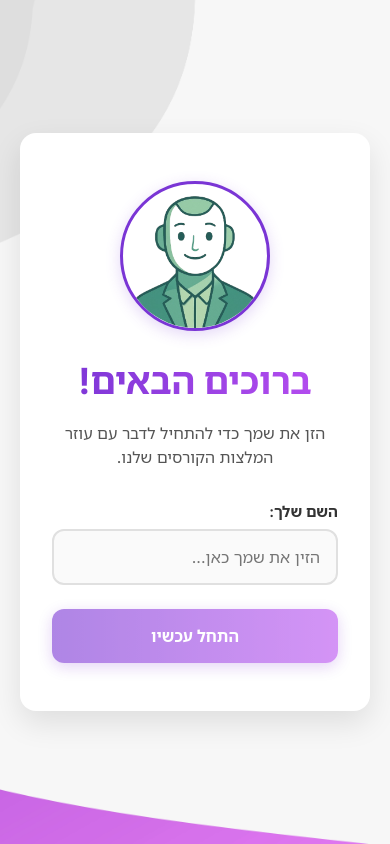
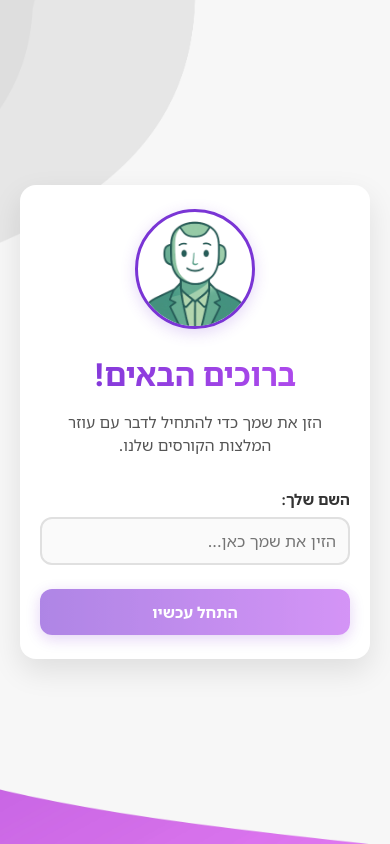
Before and after one commit to MajedSaade/Project-Pt2, a React (Create React App) app: page /welcome in a window 390 px wide. Built offline with nearby package versions, Linux system fonts and the light colour scheme; no server answers.

Commit message:
Optimizing for mobiles

```diff
--- a/public/index.html
+++ b/public/index.html
@@ -3,7 +3,7 @@
   <head>
     <meta charset="utf-8" />
     <link rel="icon" href="%PUBLIC_URL%/favicon.ico" />
-    <meta name="viewport" content="width=device-width, initial-scale=1" />
+    <meta name="viewport" content="width=device-width, initial-scale=1, maximum-scale=1, user-scalable=no, viewport-fit=cover" />
     <link href="https://fonts.googleapis.com/css2?family=Inter:wght@400;500;600;700&display=swap" rel="stylesheet">
     <meta name="theme-color" content="#000000" />
     <meta
--- a/src/components/Chat.tsx
+++ b/src/components/Chat.tsx
@@ -302,46 +302,46 @@ const styles = {
   container: {
     display: 'flex',
     flexDirection: 'column' as const,
-    height: '100vh',
+    height: '100dvh',
     fontFamily: "'Inter', 'Noto Sans Hebrew', Arial, sans-serif",
     overflow: 'hidden',
-    direction: 'rtl' as const
+    direction: 'rtl' as const,
+    backgroundColor: '#f5f5f5'
   },
   header: {
-    position: 'fixed' as 'fixed',
-    top: 0,
-    left: 0,
-    right: 0,
-    zIndex: 10,
+    position: 'relative' as const,
     backgroundImage: 'linear-gradient(to right, #7a35d5, #9d5ddf)',
-    backgroundColor: '#7a35d5', // optional fallback color
+    backgroundColor: '#7a35d5',
     color: 'white',
-    padding: '24px 32px',
-    borderBottomLeftRadius: '16px',
-    borderBottomRightRadius: '16px',
+    padding: 'clamp(16px, 3vw, 24px) clamp(20px, 4vw, 32px)',
     display: 'flex',
     justifyContent: 'space-between',
     alignItems: 'center',
-    boxShadow: '0 4px 12px rgba(0, 0, 0, 0.1)'
+    boxShadow: '0 4px 12px rgba(0, 0, 0, 0.15)',
+    flexShrink: 0,
+    gap: '16px',
+    flexWrap: 'wrap' as const
   },
   userInfo: {
     flex: 1
   },
   title: {
     margin: 0,
-    fontSize: '24px',
+    fontSize: 'clamp(18px, 5vw, 24px)',
     fontWeight: 600
   },
   userDetails: {
     margin: '8px 0 0 0',
-    fontSize: '15px',
+    fontSize: 'clamp(13px, 3vw, 15px)',
     fontWeight: 500,
     opacity: 0.85
   },
   headerRight: {
     display: 'flex',
     alignItems: 'center',
-    gap: '20px'
+    gap: 'clamp(12px, 2vw, 20px)',
+    flexWrap: 'wrap' as const,
+    justifyContent: 'center'
   },
   timerContainer: {
     display: 'flex',
@@ -355,14 +355,14 @@ const styles = {
     direction: 'rtl' as const
   },
   timerLabel: {
-    fontSize: '14px',
+    fontSize: 'clamp(12px, 3vw, 14px)',
     fontWeight: 500,
     opacity: 0.9,
     direction: 'rtl' as const,
     textAlign: 'right' as const
   },
   timerValue: {
-    fontSize: '18px',
+    fontSize: 'clamp(14px, 3vw, 18px)',
     fontWeight: 700,
     fontFamily: 'monospace',
     letterSpacing: '1px',
@@ -372,9 +372,9 @@ const styles = {
     backgroundImage: 'linear-gradient(to right, #4169e1)',
     color: 'white',
     border: 'none',
-    padding: '12px 24px',
+    padding: 'clamp(10px, 2vw, 12px) clamp(16px, 3vw, 24px)',
     borderRadius: '10px',
-    fontSize: '15px',
+    fontSize: 'clamp(13px, 3vw, 15px)',
     fontWeight: 600,
     cursor: 'pointer',
     display: 'flex',
@@ -382,6 +382,7 @@ const styles = {
     gap: '8px',
     transition: 'all 0.2s ease-in-out',
     boxShadow: '0 2px 6px rgba(65, 105, 225, 0.2)',
+    minHeight: '40px'
   },
   saveButton: {
     backgroundImage: 'linear-gradient(to right, #28a745)',
@@ -408,18 +409,16 @@ const styles = {
     backgroundPosition: 'center',
     backgroundAttachment: 'fixed',
     backdropFilter: 'blur(2px)',
-    paddingTop: '120px',
-    paddingBottom: '100px',
-    overflow: 'hidden'
+    overflow: 'hidden',
+    position: 'relative' as const
   },
   messagesContainer: {
     flex: 1,
     overflowY: 'auto' as const,
-    padding: '20px',
+    padding: 'clamp(12px, 3vw, 20px)',
     display: 'flex',
     flexDirection: 'column' as const,
-    gap: '10px',
-    height: 'calc(100vh - 220px)'
+    gap: '10px'
   },
   messageWrapper: {
     display: 'flex',
@@ -428,14 +427,14 @@ const styles = {
   },
   message: {
     maxWidth: '75%',
-    padding: '14px 18px',
+    padding: 'clamp(10px, 2vw, 14px) clamp(12px, 2vw, 18px)',
     borderRadius: '20px',
     wordWrap: 'break-word' as const,
     boxShadow: '0 3px 8px rgba(0,0,0,0.05)',
     transition: 'transform 0.2s ease'
   },
   messageContent: {
-    fontSize: '14px',
+    fontSize: 'clamp(13px, 3vw, 14px)',
     lineHeight: '1.4',
     whiteSpace: 'pre-wrap' as const,
     direction: 'rtl' as const,
@@ -453,8 +452,8 @@ const styles = {
     background: 'white',
     border: '1.5px solid #7a35d5',
     borderRadius: '12px',
-    padding: '6px 16px',
-    fontSize: '13px',
+    padding: 'clamp(4px, 1vw, 6px) clamp(12px, 2vw, 16px)',
+    fontSize: 'clamp(12px, 2vw, 13px)',
     fontWeight: 600,
     cursor: 'pointer',
     color: '#7a35d5',
@@ -488,41 +487,46 @@ const styles = {
     animationDelay: '0.4s',
   },
   inputForm: {
-    position: 'fixed' as const,
-    bottom: 0,
-    left: 0,
-    right: 0,
+    position: 'relative' as const,
     display: 'flex',
-    padding: '20px',
+    padding: 'clamp(12px, 2vw, 20px)',
     backgroundColor: 'white',
-    borderTop: '1px solid #e9ecef',
-    boxShadow: '0 -2px 10px rgba(0, 0, 0, 0.05)',
-    zIndex: 10
+    borderTop: '2px solid #e9ecef',
+    boxShadow: '0 -4px 12px rgba(0, 0, 0, 0.08)',
+    gap: 'clamp(10px, 2vw, 12px)',
+    flexShrink: 0,
+    flexWrap: 'wrap' as const
   },
   input: {
     flex: 1,
-    padding: '14px 18px',
+    padding: 'clamp(10px, 2vw, 14px) clamp(12px, 2vw, 18px)',
     border: '1px solid #ccc',
     borderRadius: '999px',
-    fontSize: '15px',
+    fontSize: 'clamp(13px, 3vw, 15px)',
     outline: 'none',
-    marginLeft: '12px',
     boxShadow: '0 2px 6px rgba(0, 0, 0, 0.05)',
     transition: 'border-color 0.2s ease',
     direction: 'rtl' as const,
-    textAlign: 'right' as const
+    textAlign: 'right' as const,
+    minHeight: '40px',
+    minWidth: '150px'
   },
   sendButton: {
     backgroundImage: 'linear-gradient(to right, #4169e1, #6495ed)',
     color: 'white',
     border: 'none',
-    padding: '12px 24px',
+    padding: 'clamp(10px, 2vw, 12px) clamp(16px, 3vw, 24px)',
     borderRadius: '999px',
     cursor: 'pointer',
-    fontSize: '15px',
+    fontSize: 'clamp(13px, 3vw, 15px)',
     fontWeight: 600,
     transition: 'all 0.3s ease-in-out',
     boxShadow: '0 4px 10px rgba(65, 105, 225, 0.25)',
+    minHeight: '40px',
+    whiteSpace: 'nowrap' as const,
+    display: 'flex',
+    alignItems: 'center',
+    justifyContent: 'center'
   },
   avatar: {
     width: '40px',
--- a/src/components/Survey.tsx
+++ b/src/components/Survey.tsx
@@ -281,19 +281,20 @@ const styles = {
     display: 'flex',
     justifyContent: 'center',
     alignItems: 'center',
-    minHeight: '100vh',
+    minHeight: '100dvh',
+    height: '100dvh',
     background: 'linear-gradient(135deg, #667eea 0%, #764ba2 100%)',
-    padding: '20px',
+    padding: 'clamp(12px, 4vw, 20px)',
     direction: 'rtl' as const
   },
   surveyCard: {
     backgroundColor: 'white',
     borderRadius: '20px',
-    padding: '40px',
+    padding: 'clamp(24px, 4vw, 40px)',
     maxWidth: '700px',
     width: '100%',
     boxShadow: '0 10px 40px rgba(0, 0, 0, 0.1)',
-    maxHeight: '85vh',
+    maxHeight: '85dvh',
     overflowY: 'auto' as const
   },
   title: {
--- a/src/components/TeacherInfo.tsx
+++ b/src/components/TeacherInfo.tsx
@@ -311,7 +311,7 @@ const styles = {
     display: 'flex',
     justifyContent: 'center',
     alignItems: 'center',
-    minHeight: '100vh',
+    minHeight: '100dvh',
     backgroundImage: `url(${backgroundImage})`,
     backgroundSize: 'cover',
     backgroundPosition: 'center',
@@ -323,20 +323,20 @@ const styles = {
 
   formContainer: {
     backgroundColor: 'white',
-    padding: '40px 32px',
+    padding: 'clamp(24px, 5vw, 40px) clamp(20px, 4vw, 32px)',
     borderRadius: '16px',
     boxShadow: '0 12px 30px rgba(0, 0, 0, 0.1)',
     width: '100%',
     maxWidth: '600px',
     direction: 'rtl' as const,
-    maxHeight: '90vh',
+    maxHeight: '90dvh',
     overflowY: 'auto' as const
   },
 
   title: {
     marginBottom: '16px',
     color: '#1f1f1f',
-    fontSize: '32px',
+    fontSize: 'clamp(24px, 8vw, 32px)',
     fontWeight: 700,
     background: 'linear-gradient(to right, #7a35d5, #b84ef1)',
     WebkitBackgroundClip: 'text',
@@ -348,7 +348,7 @@ const styles = {
   subtitle: {
     marginBottom: '32px',
     color: '#555',
-    fontSize: '16px',
+    fontSize: 'clamp(13px, 4vw, 16px)',
     fontWeight: 400,
     lineHeight: '1.5',
     textAlign: 'center' as const
@@ -374,7 +374,7 @@ const styles = {
 
   input: {
     width: '100%',
-    padding: '12px 16px',
+    padding: 'clamp(10px, 2vw, 12px) clamp(12px, 2vw, 16px)',
     border: '2px solid #e0e0e0',
     borderRadius: '8px',
     fontSize: '16px',
@@ -387,7 +387,7 @@ const styles = {
 
   select: {
     width: '100%',
-    padding: '12px 16px',
+    padding: 'clamp(10px, 2vw, 12px) clamp(12px, 2vw, 16px)',
     border: '2px solid #e0e0e0',
     borderRadius: '8px',
     fontSize: '16px',
@@ -415,15 +415,16 @@ const styles = {
     width: '100%',
     background: 'linear-gradient(to right, #7a35d5, #b84ef1)',
     color: '#fff',
-    padding: '16px',
+    padding: 'clamp(12px, 3vw, 16px)',
     border: 'none',
     borderRadius: '12px',
-    fontSize: '18px',
+    fontSize: 'clamp(14px, 4vw, 18px)',
     fontWeight: 600,
     cursor: 'pointer',
     transition: 'all 0.3s ease',
     boxShadow: '0 4px 15px rgba(106, 17, 203, 0.3)',
-    marginTop: '16px'
+    marginTop: '16px',
+    minHeight: '44px'
   },
 
   searchContainer: {
--- a/src/components/Welcome.tsx
+++ b/src/components/Welcome.tsx
@@ -91,7 +91,7 @@ const styles = {
 
   formContainer: {
     backgroundColor: 'white',
-    padding: '48px 32px',
+    padding: 'clamp(24px, 5vw, 48px) clamp(20px, 4vw, 32px)',
     borderRadius: '16px',
     boxShadow: '0 12px 30px rgba(0, 0, 0, 0.1)',
     width: '100%',
@@ -107,8 +107,8 @@ const styles = {
   },
 
   avatar: {
-    width: '150px',
-    height: '150px',
+    width: 'clamp(120px, 25vw, 150px)',
+    height: 'clamp(120px, 25vw, 150px)',
     borderRadius: '50%',
     objectFit: 'cover' as const,
     border: '3px solid #7a35d5',
@@ -118,7 +118,7 @@ const styles = {
   title: {
     marginBottom: '16px',
     color: '#1f1f1f',
-    fontSize: '36px',
+    fontSize: 'clamp(28px, 8vw, 36px)',
     fontWeight: 700,
     background: 'linear-gradient(to right, #7a35d5, #b84ef1)',
     WebkitBackgroundClip: 'text',
@@ -130,7 +130,7 @@ const styles = {
   subtitle: {
     marginBottom: '32px',
     color: '#555',
-    fontSize: '16px',
+    fontSize: 'clamp(14px, 4vw, 16px)',
     fontWeight: 400,
     lineHeight: '1.5',
     fontFamily: '"Inter", "Noto Sans Hebrew", Arial, sans-serif'
@@ -158,7 +158,7 @@ const styles = {
 
   input: {
     width: '100%',
-    padding: '16px',
+    padding: 'clamp(12px, 3vw, 16px)',
     border: '2px solid #e0e0e0',
     borderRadius: '12px',
     fontSize: '16px',
@@ -175,16 +175,17 @@ const styles = {
     width: '100%',
     background: 'linear-gradient(to right, #7a35d5, #b84ef1)',
     color: '#fff',
-    padding: '16px',
+    padding: 'clamp(12px, 3vw, 16px)',
     border: 'none',
     borderRadius: '12px',
-    fontSize: '16px',
+    fontSize: 'clamp(14px, 4vw, 16px)',
     fontWeight: 600,
     cursor: 'pointer',
     transition: 'all 0.3s ease',
     boxShadow: '0 4px 15px rgba(106, 17, 203, 0.3)',
     transform: 'translateY(0)',
-    fontFamily: '"Inter", "Noto Sans Hebrew", Arial, sans-serif'
+    fontFamily: '"Inter", "Noto Sans Hebrew", Arial, sans-serif',
+    minHeight: '44px'
   }
 };
 
--- a/src/index.css
+++ b/src/index.css
@@ -5,6 +5,10 @@ body {
     sans-serif;
   -webkit-font-smoothing: antialiased;
   -moz-osx-font-smoothing: grayscale;
+  overflow: hidden;
+  position: fixed;
+  width: 100%;
+  height: 100vh;
 }
 
 code {
@@ -18,6 +22,26 @@ code {
 
 html, body, #root {
   height: 100%;
+  width: 100%;
+  margin: 0;
+  padding: 0;
+}
+
+/* Responsive font sizing */
+html {
+  font-size: 16px;
+}
+
+@media (max-width: 768px) {
+  html {
+    font-size: 14px;
+  }
+}
+
+@media (max-width: 480px) {
+  html {
+    font-size: 13px;
+  }
 }
 
 input:focus, textarea:focus, select:focus, button:focus {
@@ -25,7 +49,18 @@ input:focus, textarea:focus, select:focus, button:focus {
   outline-offset: 2px;
 }
 
-button:hover {
+/* Touch-friendly sizes for mobile */
+button, input[type="button"], input[type="submit"] {
+  min-height: 44px;
+  min-width: 44px;
+}
+
+/* Prevent zoom on iOS input focus */
+input, textarea, select {
+  font-size: 16px;
+}
+
+button:hover:not(:disabled) {
   opacity: 0.9;
 }
 
```
Also changed, not shown: src/components/CourseSelection.tsx (+28 -10 lines).
